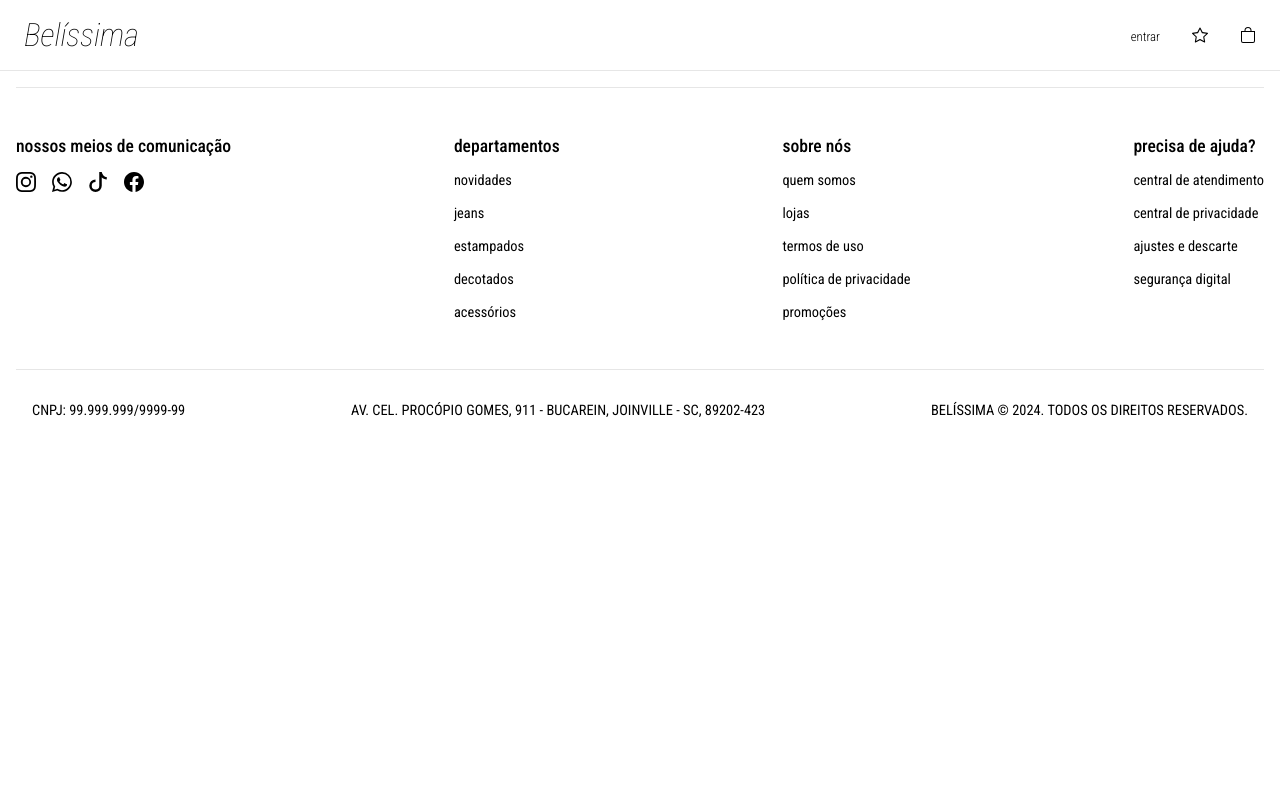
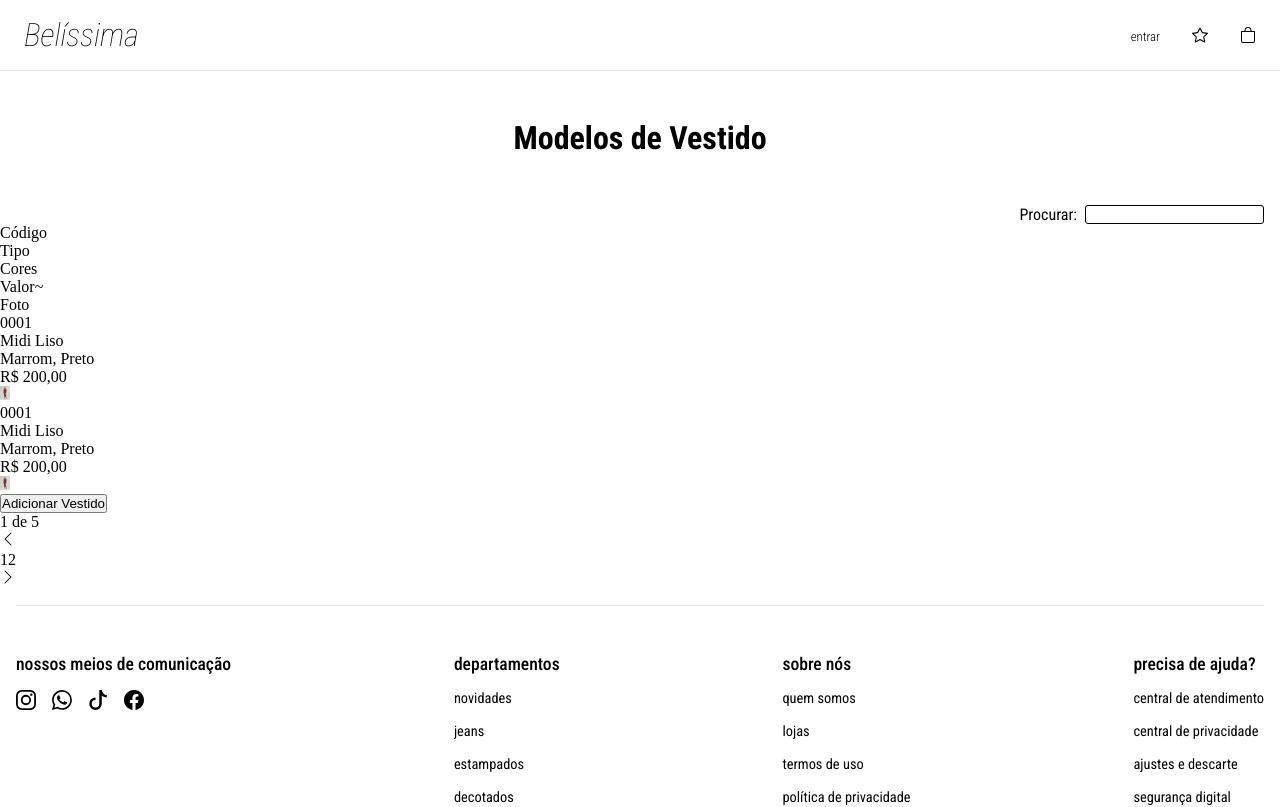
Before and after one commit to projeto-belissima/front-end, a Vue app: page /modelos-vestidos in a window 1280 px wide. Shown: the top 807 px of the page. Built offline with nearby package versions, Linux system fonts and the light colour scheme.

Commit message:
feat: criação da página de modelos de vestidos #22

```diff
--- a/src/router/index.js
+++ b/src/router/index.js
@@ -24,6 +24,11 @@ const router = createRouter({
       component: () => import('../views/MenuFuncionarioView.vue'),
     },
     {
+      path: '/modelos-vestidos',
+      name: 'modelos-vestidos',
+      component: () => import('../views/ModelosVestidosView.vue')
+    },
+    {
       path: '/selecao-vestidos',
       name: 'amostragem',
       component: () => import('../views/AmostragemView.vue'),
--- /dev/null
+++ b/src/views/ModelosVestidosView.vue
@@ -0,0 +1,85 @@
+<script setup></script>
+
+<template>
+  <h1>Modelos de Vestido</h1>
+
+  <div class="filtro">
+    <label for="filtro">Procurar:</label>
+    <input type="text" name="filtro" id="filtro">
+  </div>
+
+  <section class="tabela">
+    <div class="linha-principal">
+      <p>Código</p>
+      <p class="coluna-maior">Tipo</p>
+      <p>Cores</p>
+      <p>Valor~</p>
+      <p>Foto</p>
+    </div>
+
+    <div class="linha-secundaria">
+      <p>0001</p>
+      <p>Midi Liso</p>
+      <p>Marrom, Preto</p>
+      <p>R$ 200,00</p>
+      <p><img src="../assets/img/vestido-midi-marrom.png" alt="Vestido"></p>
+    </div>
+
+    <div class="linha-secundaria">
+      <p>0001</p>
+      <p>Midi Liso</p>
+      <p>Marrom, Preto</p>
+      <p>R$ 200,00</p>
+      <p><img src="../assets/img/vestido-midi-marrom.png" alt="Vestido"></p>
+    </div>
+  </section>
+
+  <article class="tabela-rodape">
+    <button>Adicionar Vestido</button>
+
+    <nav class="menu-paginas">
+      <p>1 de 5</p>
+      <svg xmlns="http://www.w3.org/2000/svg" width="16" height="16" fill="currentColor" class="bi bi-chevron-left"
+        viewBox="0 0 16 16">
+        <path fill-rule="evenodd"
+          d="M11.354 1.646a.5.5 0 0 1 0 .708L5.707 8l5.647 5.646a.5.5 0 0 1-.708.708l-6-6a.5.5 0 0 1 0-.708l6-6a.5.5 0 0 1 .708 0" />
+      </svg>
+
+      <div class="paginacao">
+        <span>1</span>
+        <span>2</span>
+      </div>
+
+      <svg xmlns="http://www.w3.org/2000/svg" width="16" height="16" fill="currentColor" class="bi bi-chevron-right"
+        viewBox="0 0 16 16">
+        <path fill-rule="evenodd"
+          d="M4.646 1.646a.5.5 0 0 1 .708 0l6 6a.5.5 0 0 1 0 .708l-6 6a.5.5 0 0 1-.708-.708L10.293 8 4.646 2.354a.5.5 0 0 1 0-.708" />
+      </svg>
+    </nav>
+  </article>
+</template>
+
+<style scoped>
+img {
+  width: 10px;
+}
+
+  h1 {
+    text-align: center;
+    margin: 3rem 0;
+    font-family: var(--fonte-principal);
+  }
+
+  .filtro {
+    display: flex;
+    gap: .5rem;
+    justify-content: end;
+    margin-right: 1rem;
+    font-family: var(--fonte-principal);
+
+    & input {
+      border: 1px solid black;
+      border-radius: 3px;
+    }
+  }
+</style>
```
